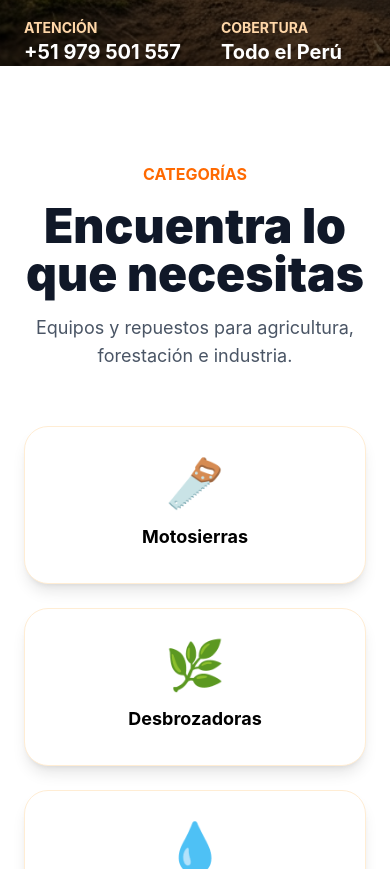
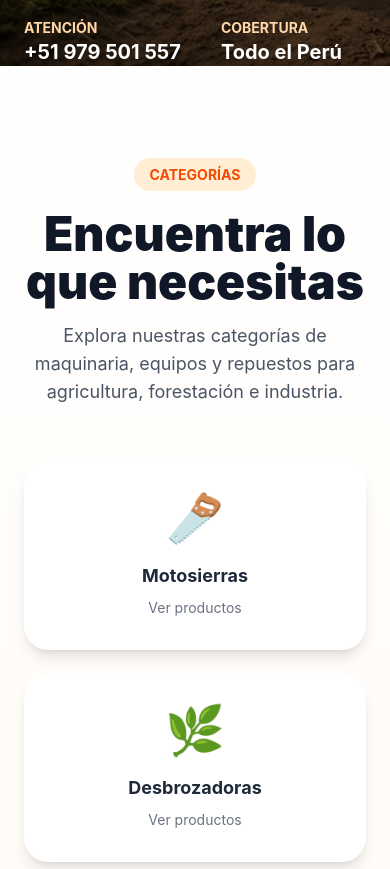
Before and after one commit to Je4n19/GrupoComercialJG-Frontend, a React (Vite) app: page / in a window 390 px wide. Shown: the part 1035-1904 px from the top of the page. Built offline with nearby package versions, Linux system fonts and the light colour scheme; no server answers.

Commit message:
Mejora visual home, categorias interactivas y filtros catalogo

```diff
--- a/src/Components/CategoriasHome.jsx
+++ b/src/Components/CategoriasHome.jsx
@@ -5,68 +5,83 @@ function CategoriasHome() {
     {
       nombre: "Motosierras",
       icono: "🪚",
+      ruta: "/catalogo?categoria=Motosierras",
     },
     {
       nombre: "Desbrozadoras",
       icono: "🌿",
+      ruta: "/catalogo?categoria=Desbrozadoras",
     },
     {
       nombre: "Motobombas",
       icono: "💧",
+      ruta: "/catalogo?categoria=Motobombas",
     },
     {
       nombre: "Fumigadoras",
-      icono: "🚜",
+      icono: "🌱",
+      ruta: "/catalogo?categoria=Fumigadoras",
     },
     {
       nombre: "Electrobombas",
-      icono: "⚙️",
+      icono: "⚡",
+      ruta: "/catalogo?categoria=Electrobombas",
     },
     {
       nombre: "Repuestos",
-      icono: "🔩",
+      icono: "⚙️",
+      ruta: "/repuestos",
     },
   ];
 
   return (
-    <section className="bg-white py-24">
+    <section className="bg-gradient-to-b from-white to-orange-50 py-24">
       <div className="max-w-7xl mx-auto px-6">
         <div className="text-center mb-14">
-          <span className="text-orange-500 font-bold uppercase">
+          <span className="bg-orange-100 text-orange-600 px-4 py-2 rounded-full font-bold uppercase text-sm">
             Categorías
           </span>
 
-          <h2 className="text-5xl font-black text-gray-900 mt-4">
+          <h2 className="text-5xl font-black text-gray-900 mt-6">
             Encuentra lo que necesitas
           </h2>
 
-          <p className="text-gray-600 mt-4 text-lg">
-            Equipos y repuestos para agricultura, forestación e industria.
+          <p className="text-gray-600 text-lg mt-4 max-w-3xl mx-auto">
+            Explora nuestras categorías de maquinaria, equipos y repuestos para
+            agricultura, forestación e industria.
           </p>
         </div>
 
         <div className="grid md:grid-cols-3 lg:grid-cols-6 gap-6">
-          {categorias.map((categoria, index) => (
+          {categorias.map((categoria) => (
             <Link
-              key={index}
-              to="/catalogo"
+              key={categoria.nombre}
+              to={categoria.ruta}
               className="
+                group
                 bg-white
-                border
-                border-orange-100
                 rounded-3xl
+                shadow-lg
                 p-8
                 text-center
-                shadow-lg
                 hover:bg-orange-500
-                hover:text-white
-                hover:-translate-y-2
+                hover:-translate-y-3
+                hover:shadow-2xl
                 transition-all
+                duration-300
               "
             >
-              <div className="text-5xl mb-4">{categoria.icono}</div>
+              <div className="text-5xl mb-5 group-hover:scale-125 transition duration-300">
+                {categoria.icono}
+              </div>
 
-              <h3 className="font-bold text-lg">{categoria.nombre}</h3>
+              <h3 className="font-bold text-gray-800 group-hover:text-white text-lg">
+                {categoria.nombre}
+              </h3>
+
+              <p className="text-sm text-gray-500 mt-2 group-hover:text-orange-100">
+                Ver productos
+              </p>
             </Link>
           ))}
         </div>
--- a/src/Pages/Catalogo.jsx
+++ b/src/Pages/Catalogo.jsx
@@ -1,4 +1,5 @@
 import { useState, useEffect } from "react";
+import { useSearchParams } from "react-router-dom";
 
 import { obtenerProductos } from "../Services/productoService";
 import { obtenerCategorias } from "../Services/categoriaService";
@@ -8,23 +9,31 @@ import TarjetaProducto from "../Components/TarjetaProducto";
 import Footer from "../Components/Footer";
 
 function Catalogo() {
+  const [searchParams] = useSearchParams();
+
+  const categoriaURL = searchParams.get("categoria") || "";
+
   const [productos, setProductos] = useState([]);
   const [categorias, setCategorias] = useState([]);
 
   const [busqueda, setBusqueda] = useState("");
-  const [categoria, setCategoria] = useState("");
+  const [categoria, setCategoria] = useState(categoriaURL);
 
   useEffect(() => {
     cargarDatos();
   }, []);
+
+  useEffect(() => {
+    setCategoria(categoriaURL);
+  }, [categoriaURL]);
 
   const cargarDatos = async () => {
     try {
       const productosData = await obtenerProductos();
       const categoriasData = await obtenerCategorias();
 
-      setProductos(productosData);
-      setCategorias(categoriasData);
+      setProductos(productosData || []);
+      setCategorias(categoriasData || []);
     } catch (error) {
       console.error("Error cargando catálogo:", error);
     }
@@ -36,16 +45,23 @@ function Catalogo() {
       producto.marca?.toLowerCase().includes(busqueda.toLowerCase());
 
     const coincideCategoria =
-      categoria === "" || producto.categoria === categoria;
+      categoria === "" ||
+      producto.categoria?.toLowerCase() === categoria.toLowerCase();
 
     return coincideTexto && coincideCategoria;
   });
 
   return (
     <>
-      <section className="bg-gradient-to-r from-orange-600 to-orange-500 text-white py-20">
+      <section className="bg-gradient-to-r from-orange-600 via-orange-500 to-orange-400 text-white py-24">
         <div className="max-w-7xl mx-auto px-6">
-          <h1 className="text-5xl font-bold mb-4">Catálogo de Productos</h1>
+          <span className="bg-white/20 px-4 py-2 rounded-full font-semibold">
+            Catálogo J&G
+          </span>
+
+          <h1 className="text-5xl font-black mt-5 mb-4">
+            Catálogo de Productos
+          </h1>
 
           <p className="text-xl text-orange-100">
             Maquinaria agrícola, forestal e industrial de las mejores marcas.
@@ -55,43 +71,43 @@ function Catalogo() {
 
       <section className="max-w-7xl mx-auto px-6 py-10">
         <div className="grid md:grid-cols-4 gap-6">
-          <div className="bg-white shadow-lg rounded-2xl p-6 text-center">
-            <h3 className="text-4xl font-bold text-orange-600">
+          <div className="bg-white shadow-xl rounded-3xl p-6 text-center">
+            <h3 className="text-4xl font-black text-orange-500">
               {productos.length}
             </h3>
-            <p>Productos</p>
+            <p className="text-gray-600">Productos</p>
           </div>
 
-          <div className="bg-white shadow-lg rounded-2xl p-6 text-center">
-            <h3 className="text-4xl font-bold text-green-600">
+          <div className="bg-white shadow-xl rounded-3xl p-6 text-center">
+            <h3 className="text-4xl font-black text-orange-500">
               {categorias.length}
             </h3>
-            <p>Categorías</p>
+            <p className="text-gray-600">Categorías</p>
           </div>
 
-          <div className="bg-white shadow-lg rounded-2xl p-6 text-center">
-            <h3 className="text-4xl font-bold text-blue-600">100%</h3>
-            <p>Garantía</p>
+          <div className="bg-white shadow-xl rounded-3xl p-6 text-center">
+            <h3 className="text-4xl font-black text-orange-500">100%</h3>
+            <p className="text-gray-600">Garantía</p>
           </div>
 
-          <div className="bg-white shadow-lg rounded-2xl p-6 text-center">
-            <h3 className="text-4xl font-bold text-red-600">Perú</h3>
-            <p>Cobertura Nacional</p>
+          <div className="bg-white shadow-xl rounded-3xl p-6 text-center">
+            <h3 className="text-4xl font-black text-orange-500">Perú</h3>
+            <p className="text-gray-600">Cobertura</p>
           </div>
         </div>
       </section>
 
       <section className="max-w-7xl mx-auto px-6">
-        <div className="bg-white rounded-2xl shadow-lg p-8">
-          <h2 className="text-3xl font-bold mb-6">Buscar Productos</h2>
+        <div className="bg-white rounded-3xl shadow-xl p-8">
+          <h2 className="text-3xl font-black mb-6">Buscar Productos</h2>
 
           <div className="grid md:grid-cols-2 gap-4 mb-6">
             <Buscador valor={busqueda} onChange={setBusqueda} />
 
             <select
-              className="border border-gray-300 p-3 rounded-lg"
               value={categoria}
               onChange={(e) => setCategoria(e.target.value)}
+              className="border border-gray-300 rounded-xl p-3"
             >
               <option value="">Todas las categorías</option>
 
@@ -106,7 +122,7 @@ function Catalogo() {
           <div className="flex flex-wrap gap-3">
             <button
               onClick={() => setCategoria("")}
-              className="bg-gray-200 px-4 py-2 rounded-full hover:bg-orange-500 hover:text-white"
+              className="bg-gray-200 px-4 py-2 rounded-full font-semibold"
             >
               Todas
             </button>
@@ -115,7 +131,11 @@ function Catalogo() {
               <button
                 key={cat.id}
                 onClick={() => setCategoria(cat.nombre)}
-                className="bg-orange-100 text-orange-600 px-4 py-2 rounded-full hover:bg-orange-500 hover:text-white transition"
+                className={`px-4 py-2 rounded-full font-semibold transition ${
+                  categoria === cat.nombre
+                    ? "bg-orange-500 text-white"
+                    : "bg-orange-100 text-orange-600"
+                }`}
               >
                 {cat.nombre}
               </button>
@@ -126,18 +146,30 @@ function Catalogo() {
 
       <section className="max-w-7xl mx-auto px-6 py-12">
         <div className="flex justify-between items-center mb-8">
-          <h2 className="text-3xl font-bold">Productos Disponibles</h2>
+          <h2 className="text-3xl font-black">Productos Disponibles</h2>
 
-          <span className="bg-orange-100 text-orange-600 px-4 py-2 rounded-full font-semibold">
+          <span className="bg-orange-100 text-orange-600 px-4 py-2 rounded-full font-bold">
             {productosFiltrados.length} productos
           </span>
         </div>
 
-        <div className="grid md:grid-cols-2 lg:grid-cols-3 gap-8">
-          {productosFiltrados.map((producto) => (
-            <TarjetaProducto key={producto.id} producto={producto} />
-          ))}
-        </div>
+        {productosFiltrados.length === 0 ? (
+          <div className="bg-white rounded-3xl shadow-lg p-12 text-center">
+            <h3 className="text-2xl font-bold text-gray-700">
+              No se encontraron productos
+            </h3>
+
+            <p className="text-gray-500 mt-3">
+              Intenta cambiar la categoría o búsqueda.
+            </p>
+          </div>
+        ) : (
+          <div className="grid md:grid-cols-2 lg:grid-cols-3 gap-8">
+            {productosFiltrados.map((producto) => (
+              <TarjetaProducto key={producto.id} producto={producto} />
+            ))}
+          </div>
+        )}
       </section>
 
       <Footer />
```
